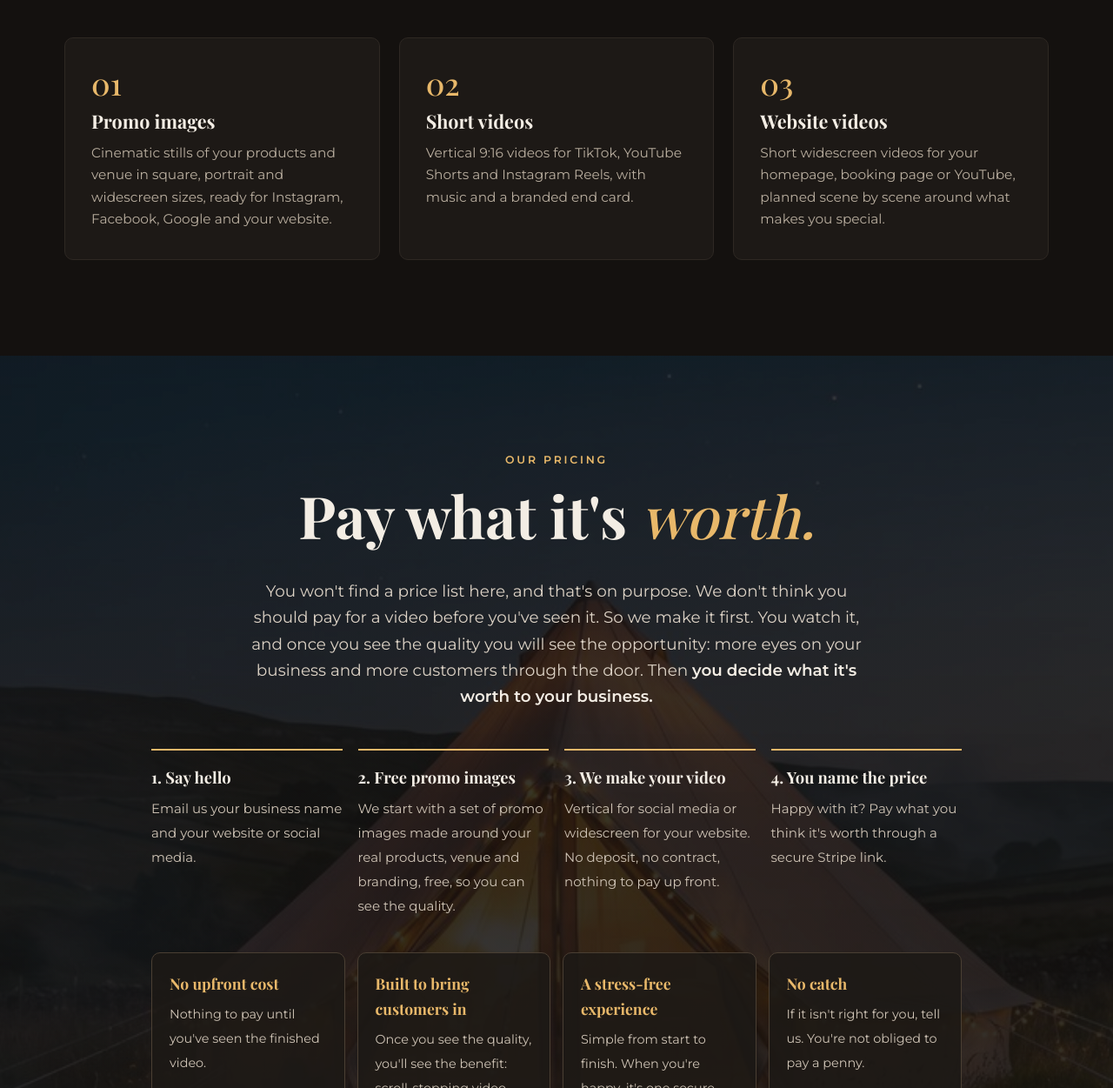
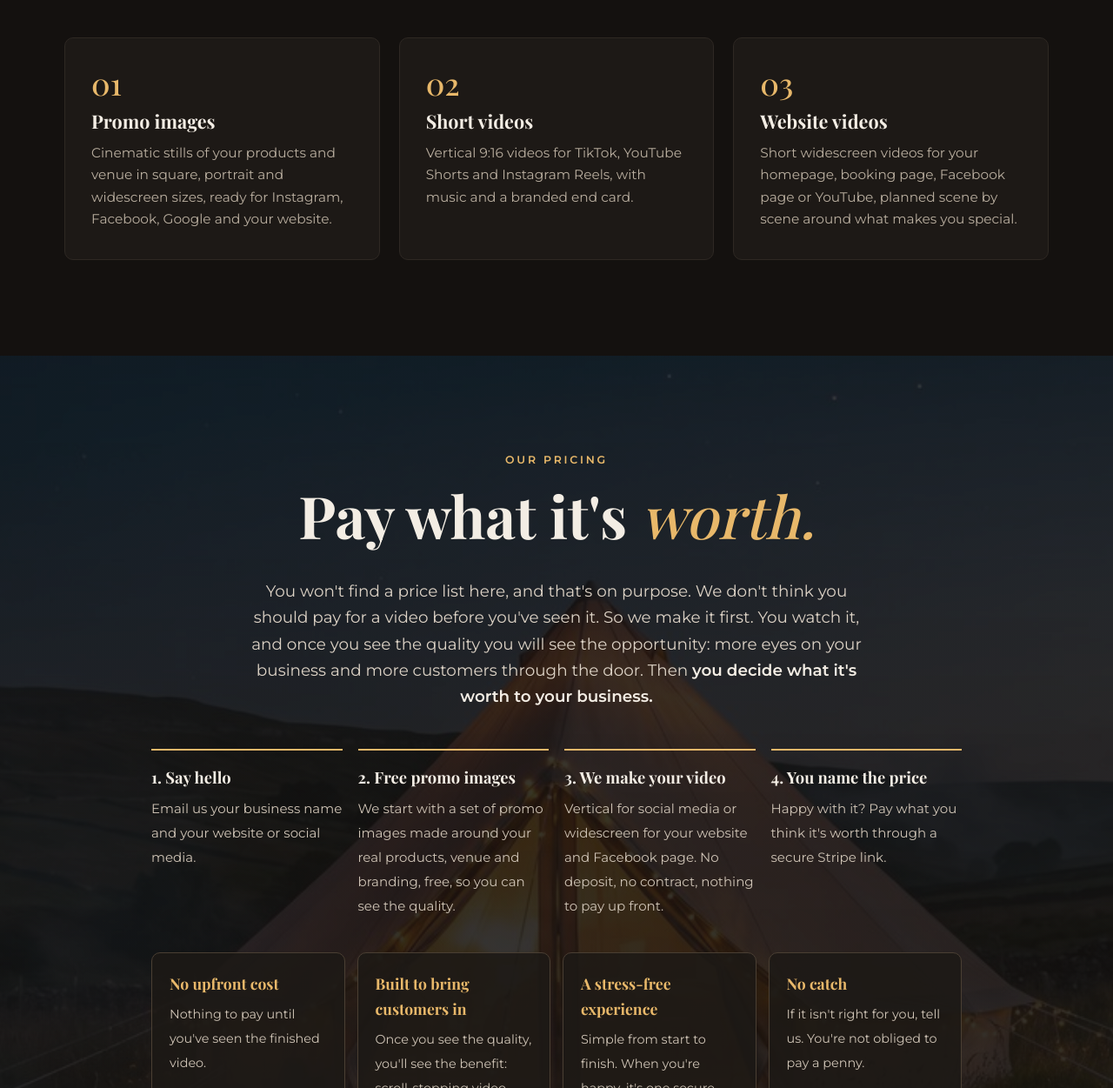
Before and after one commit to askfranklinmedia-eng/askfranklinmedia-eng.github.io, a plain HTML site: page index.html in a window 1280 px wide. Shown: the part 4374-5625 px from the top of the page at 87% size. Drawn offline with nearby package versions, Linux system fonts and the light colour scheme; a web font is replaced by a local one.

Commit message:
Widescreen videos: add Facebook page

```diff
--- a/index.html
+++ b/index.html
@@ -213,7 +213,7 @@ footer a{color:#8d8276}
   <div class="cards">
     <div class="card reveal"><div class="n">01</div><h3>Promo images</h3><p>Cinematic stills of your products and venue in square, portrait and widescreen sizes, ready for Instagram, Facebook, Google and your website.</p></div>
     <div class="card reveal"><div class="n">02</div><h3>Short videos</h3><p>Vertical 9:16 videos for TikTok, YouTube Shorts and Instagram Reels, with music and a branded end card.</p></div>
-    <div class="card reveal"><div class="n">03</div><h3>Website videos</h3><p>Short widescreen videos for your homepage, booking page or YouTube, planned scene by scene around what makes you special.</p></div>
+    <div class="card reveal"><div class="n">03</div><h3>Website videos</h3><p>Short widescreen videos for your homepage, booking page, Facebook page or YouTube, planned scene by scene around what makes you special.</p></div>
   </div>
   <div class="showreel reveal" hidden>
     <div class="cap"><h3>See a website video</h3><span>Widescreen 16:9 · 720p</span></div>
@@ -231,7 +231,7 @@ footer a{color:#8d8276}
   <div class="steps">
     <div class="step"><b>1. Say hello</b><span>Email us your business name and your website or social media.</span></div>
     <div class="step"><b>2. Free promo images</b><span>We start with a set of promo images made around your real products, venue and branding, free, so you can see the quality.</span></div>
-    <div class="step"><b>3. We make your video</b><span>Vertical for social media or widescreen for your website. No deposit, no contract, nothing to pay up front.</span></div>
+    <div class="step"><b>3. We make your video</b><span>Vertical for social media or widescreen for your website and Facebook page. No deposit, no contract, nothing to pay up front.</span></div>
     <div class="step"><b>4. You name the price</b><span>Happy with it? Pay what you think it's worth through a secure Stripe link.</span></div>
   </div>
   <div class="promise">
```
